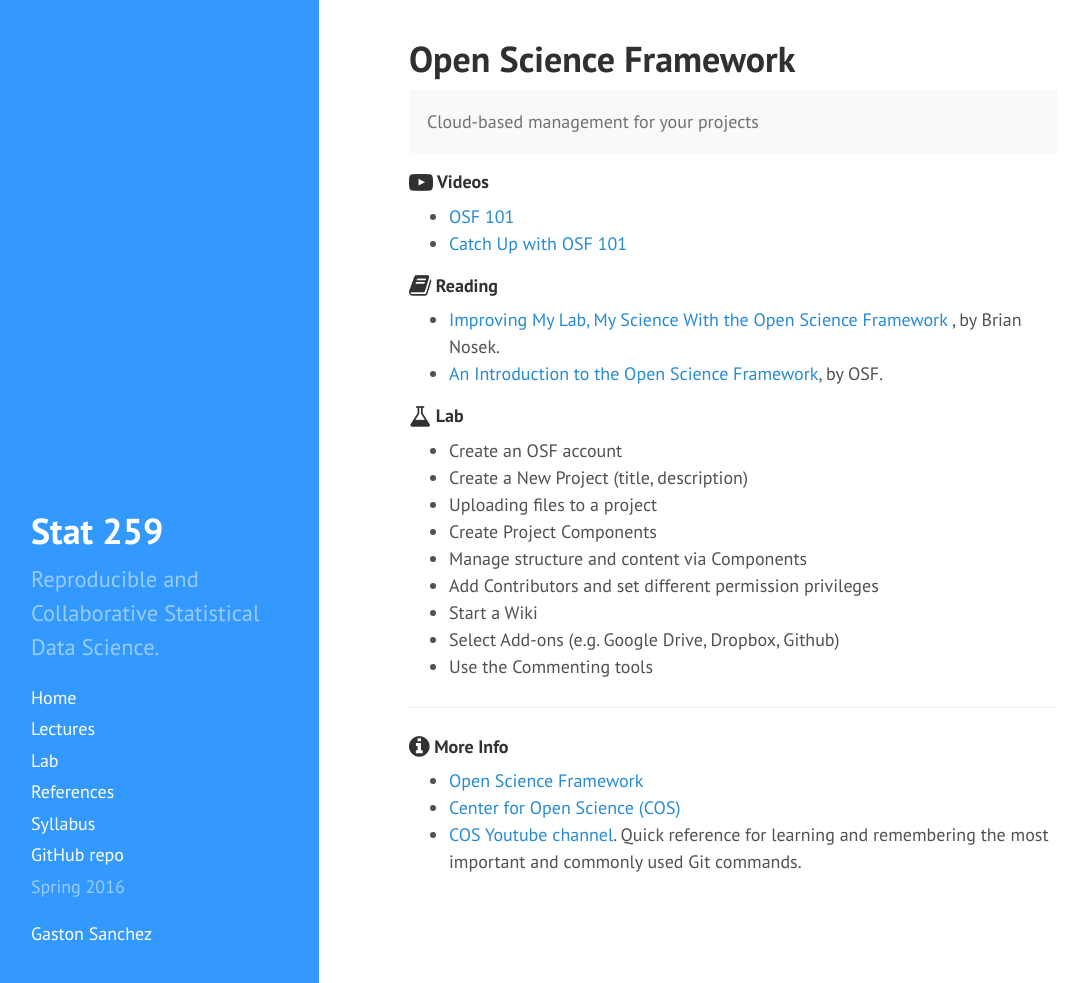
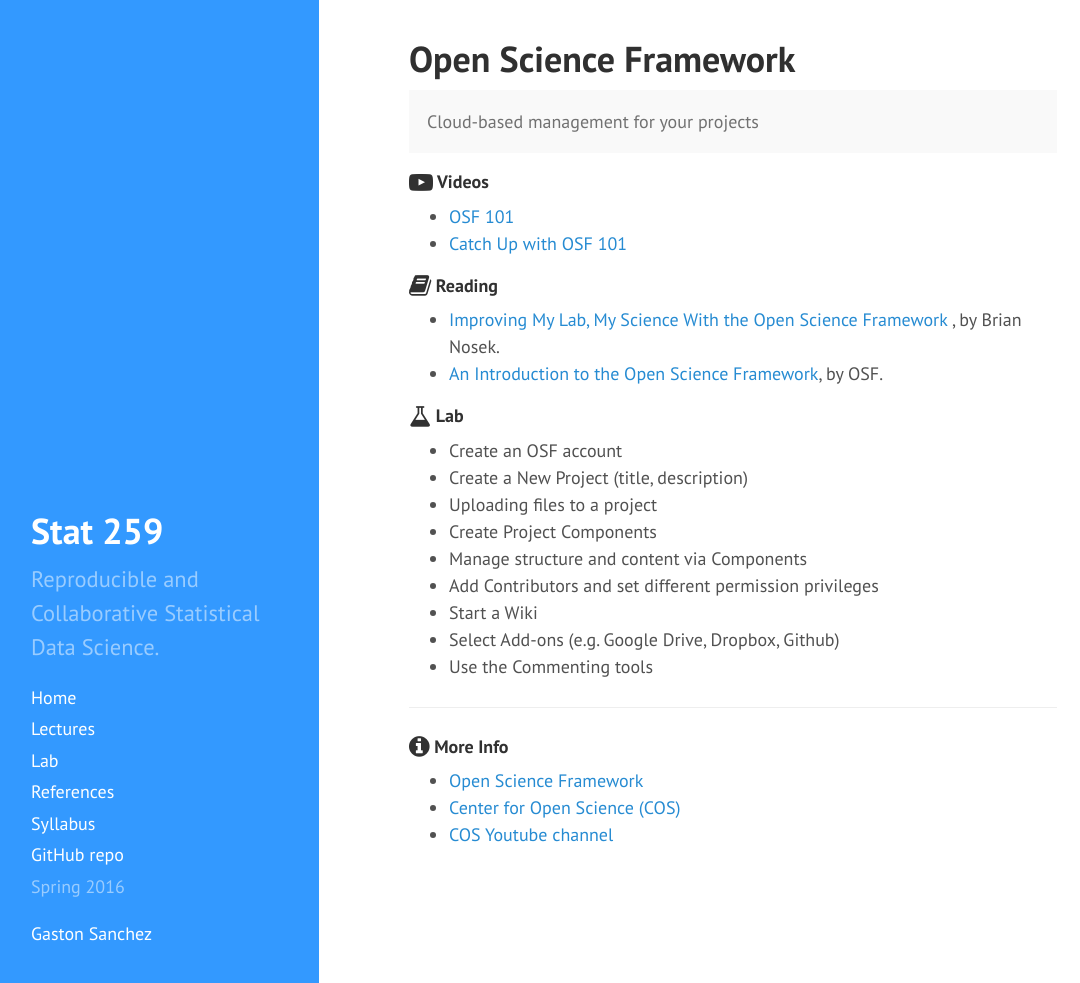
Before and after one commit to gastonstat/relic-stat259, a Jekyll site: the page built from lectures/07-osf.md, in a window 1280 px wide and 983 px high. Shown: the whole window, without its empty margins (5-1085 px from the left). Built offline with Jekyll 4.4.1, drawn with Linux system fonts in a browser that asks for light colours; nearby versions of some CDN libraries.

Commit message:
lectures: cleaned more info links in OSF md file

```diff
--- a/lectures/07-osf.md
+++ b/lectures/07-osf.md
@@ -51,4 +51,4 @@
 
 - [Open Science Framework](https://osf.io/)
 - [Center for Open Science (COS)](https://cos.io/)
-- [COS Youtube channel](https://www.youtube.com/channel/UCGPlVf8FsQ23BehDLFrQa-g). Quick reference for learning and remembering the most important and commonly used Git commands.
+- [COS Youtube channel](https://www.youtube.com/channel/UCGPlVf8FsQ23BehDLFrQa-g)
```
